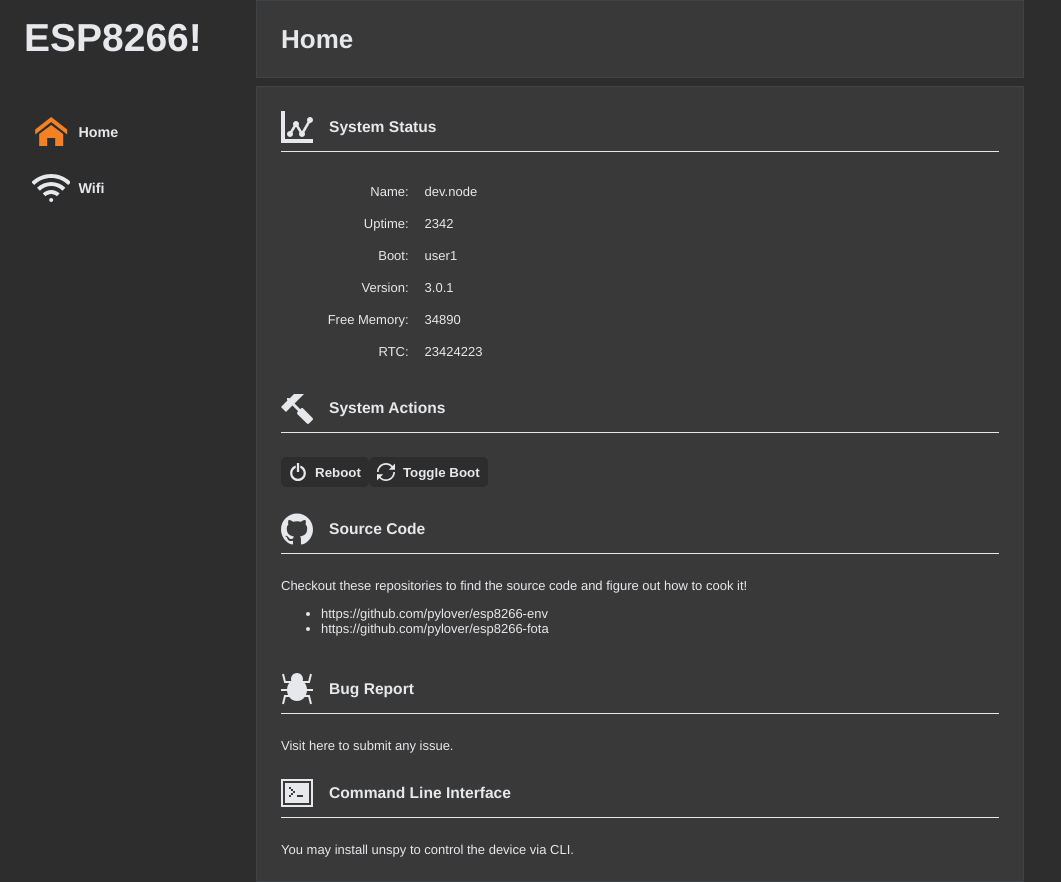
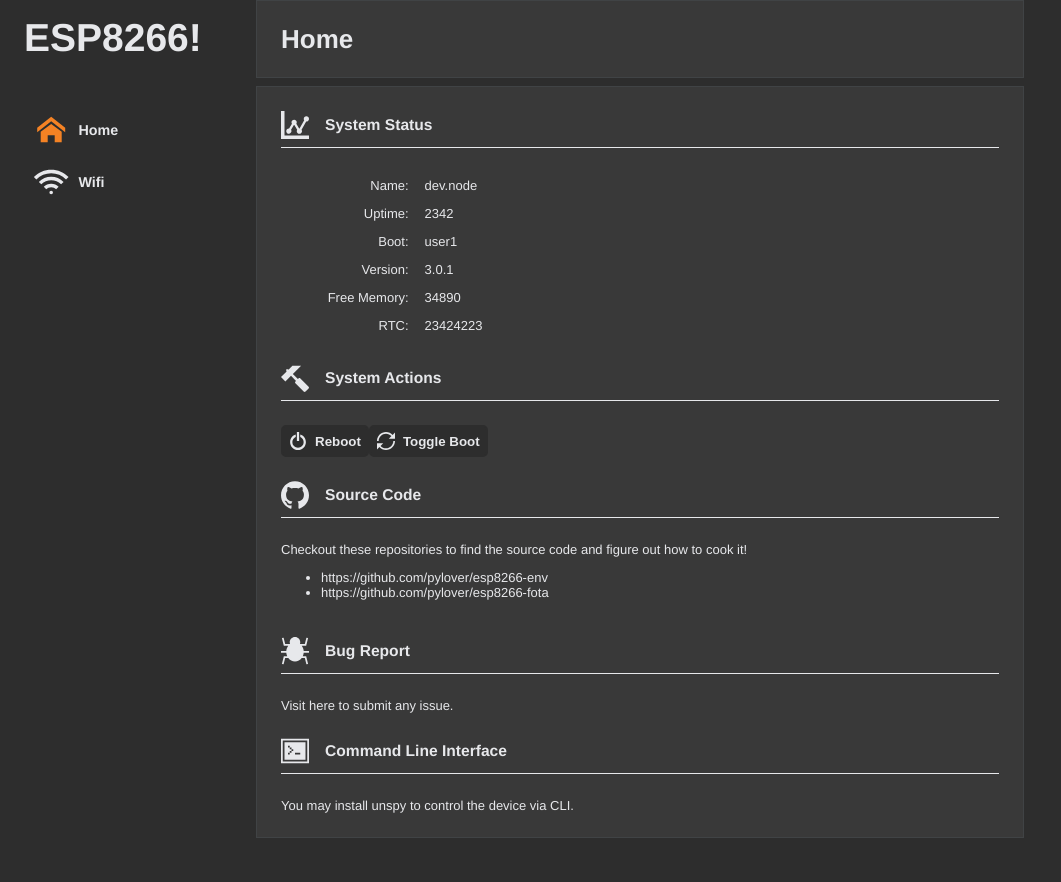
Before and after one commit to matthewtherat/esp8266-fota, a Svelte app in the folder webui/: page / in a window 1280 px wide. Shown: the whole page, without its empty margins (0-1061 px from the left). After the commit the page ends 838 px from the top, so only its background shows below. Built offline with nearby package versions, Linux system fonts and the light colour scheme.

Commit message:
Enhance button style

```diff
--- a/webui/src/App.svelte
+++ b/webui/src/App.svelte
@@ -81,6 +81,7 @@ h1, h2
 @media (min-width: 768px)
   #leftBar
     display: block
+    border-right: 0px !important
 
 #closeButton
   position: absolute
--- a/webui/src/Button.svelte
+++ b/webui/src/Button.svelte
@@ -21,13 +21,13 @@ button
   float: left
   padding: 6px
   margin-right: $gutter
-  height: 30px
-  line-height: 16px
+  height: 32px
+  line-height: 18px
   vertical-align: middle
   svg
     display: block
     float: left
-    margin-top: -2px
+    margin-top: -1px
     width: 18px
     height: 18px
   span
--- a/webui/src/Index.svelte
+++ b/webui/src/Index.svelte
@@ -42,7 +42,7 @@ const sysinfo = [
 <style type="text/sass">
 @import 'styles/variables.sass'
 #index > .row
-  height: $nav-icon-size
+  min-height: $nav-icon-size
   > div:first-child
     padding-right: $gutter * 2
     text-align: right
--- a/webui/styles/bazak.sass
+++ b/webui/styles/bazak.sass
@@ -51,6 +51,7 @@ button
 
 #leftBar
   background: $bg
+  border-right: $content-border
 
 .section
   border-bottom: 1px solid $forecolor
@@ -59,4 +60,8 @@ button
 
 input
   color: $content-bg
-  font-size: 1.2em
+  font-size: 1.4em
+  font-weight: 500
+  padding: $gutter / 2
+  border-radius: 5px
+  width: 100%
--- a/webui/styles/variables.sass
+++ b/webui/styles/variables.sass
@@ -23,7 +23,7 @@ $colshadow: none
 $font: Helvetica
 
 /* Nav */
-$nav-icon-size: 32px
+$nav-icon-size: 28px
 
 @mixin grayscale
   -webkit-filter: grayscale(100%)
```
Also changed, not shown: 1 other file (tests, documents, lock files or other folders).
